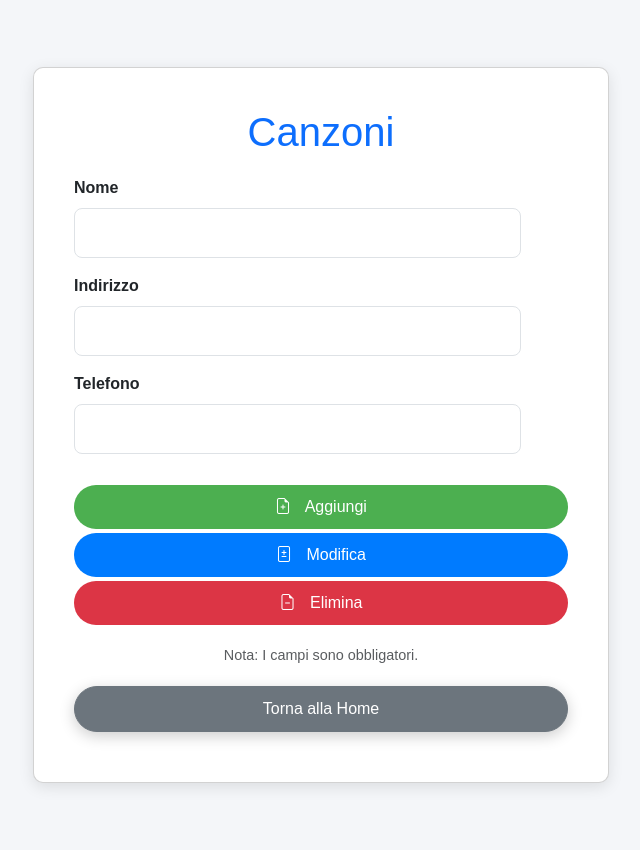
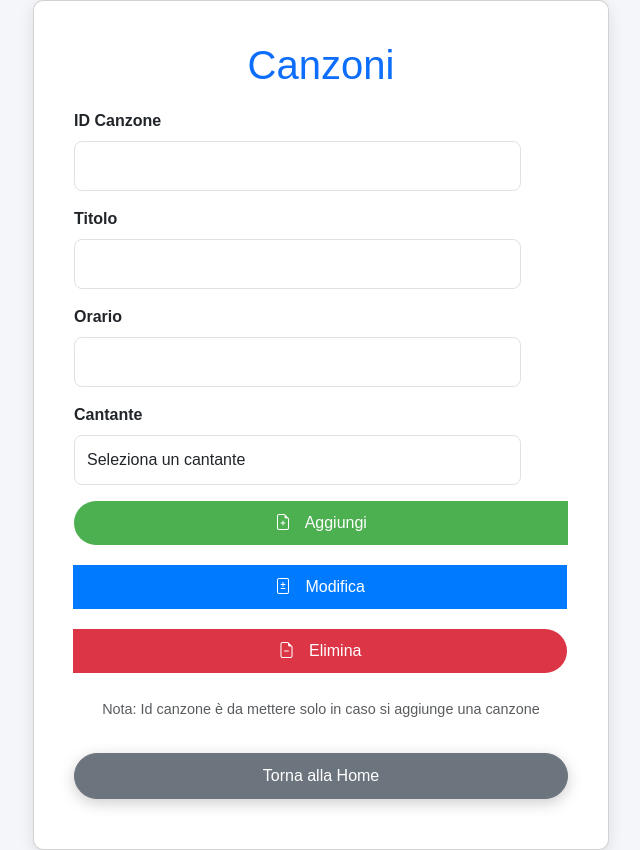
Before and after one commit to Deyolf/compitoGPOI, a PHP site: page /ModificaCanzoni.php in a window 1280 px wide. Shown: the whole page, without its empty margins (319-959 px from the left). Before the commit the page ends 787 px from the top, so only its background shows below. Run offline with PHP 8.4, Linux system fonts and the light colour scheme; data comes from the database, SQL or seed files in the repository; both versions use the stored data as it was after the commit.

Commit message:
Modifiche
Funziona aggiuntiPrenotazioni

```diff
--- a/ModificaCanzoni.php
+++ b/ModificaCanzoni.php
@@ -116,18 +116,18 @@
             font-size: 0.9em;
         }
 
-        /* Margine tra il pulsante e gli input */
-        .btn-success {
-            margin-top: 15px;
+        /* Aggiunto maggiore spazio dopo il select */
+        .mb-3 {
+            margin-bottom: 30px;
         }
 
-        /* Spaziatura tra gli input e il pulsante */
-        .mb-3 {
-            margin-bottom: 20px;
-            /* Maggiore spaziatura tra input */
+        /* Sistemato spazio per i pulsanti */
+        .btn-group {
+            display: flex;
+            flex-direction: column;
+            gap: 10px;
         }
 
-        /* Aggiungi uno spazio tra il form e la card */
         .card {
             padding: 40px;
         }
@@ -138,37 +138,59 @@
     <div class="container">
         <div class="card">
             <h1 class="text-primary">Canzoni</h1>
-            <form action="GestisciPrenotazioniPHP.php" method="POST">
+            <form action="ModificaCanzoniPHP.php" method="POST">
                 <div class="mb-3">
-                    <label for="Nome" class="form-label">Nome</label>
-                    <input type="text" class="form-control" id="Nome" name="Nome" required>
+                    <label for="Nome" class="form-label">ID Canzone</label>
+                    <input type="text" class="form-control" id="id_canzone" name="id_canzone">
                 </div>
                 <div class="mb-3">
-                    <label for="Indirizzo" class="form-label">Indirizzo</label>
-                    <input type="text" class="form-control" id="Indirizzo" name="Indirizzo" required>
+                    <label for="Nome" class="form-label">Titolo</label>
+                    <input type="text" class="form-control" id="titolo" name="titolo" required>
                 </div>
                 <div class="mb-3">
-                    <label for="Telefono" class="form-label">Telefono</label>
-                    <input type="text" class="form-control" id="Telefono" name="Telefono" required>
+                    <label for="Indirizzo" class="form-label">Orario</label>
+                    <input type="text" class="form-control" id="orario" name="orario" required>
+                </div>
+                <div class="mb-3">
+                    <label for="cantante" class="form-label">Cantante</label>
+                    <select class="form-control" name="cantante" id="cantante" required>
+                        <option value="" disabled selected>Seleziona un cantante</option>
+                        <?php
+                            require_once("connection.php");
+
+                            $result = $conn->query("SELECT id_cantante, nome, cognome FROM cantante");
+
+                            if ($result->num_rows > 0) {
+                                while ($row = $result->fetch_assoc()) {
+                                    echo "<option value='" . htmlspecialchars($row["id_cantante"]) . "'>" .
+                                        htmlspecialchars($row["nome"] . " " . $row["cognome"] ." - " . $row["id_cantante"]) .
+                                        "</option>";
+                                }
+                            } else {
+                                echo "<option value='' disabled>Nessun cantante trovato</option>";
+                            }
+                        ?>
+                    </select>
                 </div>
 
+                <div class="btn-group">
+                    <button type="submit" name="action" value="add" class="btn btn-success">
+                        <i class="bi bi-file-earmark-plus"></i>
+                        Aggiungi
+                    </button>
+                    <button type="submit" name="action" value="update" class="btn btn-primary">
+                        <i class="bi bi-file-diff"></i>
+                        Modifica
+                    </button>
+                    <button type="submit" name="action" value="delete" class="btn btn-danger">
+                        <i class="bi bi-file-earmark-minus"></i>
+                        Elimina
+                    </button>
+                </div>
 
-                <button type="submit" name="action" value="add" class="btn btn-success mb-1">
-                        <i class="bi bi-file-earmark-plus"></i>
-                        <a href="GestisciPrenotazioni.php" class="text-white">Aggiungi</a>
-                </button>
-                <button type="submit" name="action" value="update" class="btn btn-primary mb-1">
-                        <i class="bi bi-file-diff"></i>
-                        <a href="GestisciPrenotazioni.php" class="text-white">Modifica</a>
-                </button>
-                <button type="submit" name="action" value="delete" class="btn btn-danger mb-1">
-                        <i class="bi bi-file-earmark-minus"></i>
-                        <a href="GestisciPrenotazioni.php" class="text-white">Elimina</a>
-                </button>
+                <p class="text-muted text-center mt-3">Nota: Id canzone è da mettere solo in caso si aggiunge una canzone</p>
 
-                <p class="text-muted text-center mt-3">Nota: I campi sono obbligatori.</p>
-
-                <a href="index.php" style="box-shadow: 0 4px 15px rgba(0, 0, 0, 0.2); " class="btn btn-secondary btn-block mt-1">Torna alla Home</a>
+                <a href="index.php" style="box-shadow: 0 4px 15px rgba(0, 0, 0, 0.2);" class="btn btn-secondary btn-block mt-3">Torna alla Home</a>
             </form>
         </div>
     </div>
--- a/index.php
+++ b/index.php
@@ -133,6 +133,11 @@
                         <!-- Gestione location e data e altro eventualmente -->
                         <a href="GestisciEvento.php" class="text-white">Evento</a>
                     </button>
+                    <button class="btn btn-warning mb-3">
+                        <i class="bi bi-fullscreen"></i>
+                        <!-- Visualizza Programma -->
+                        <a href="VisualizzaProgramma.php" class="text-white">Visualizza</a>
+                    </button>
                 </div>
             </div>
         </div>
```
Also changed, not shown: GestisciPrenotazioni.php (+11 -4 lines), GestisciPrenotazioniPHP.php (added, +35 -0 lines), ModificaCanzoniPHP.php (added, +55 -0 lines), evento_musicale (1).sql (added, +182 -0 lines), VisualizzaProgramma.php (added).
